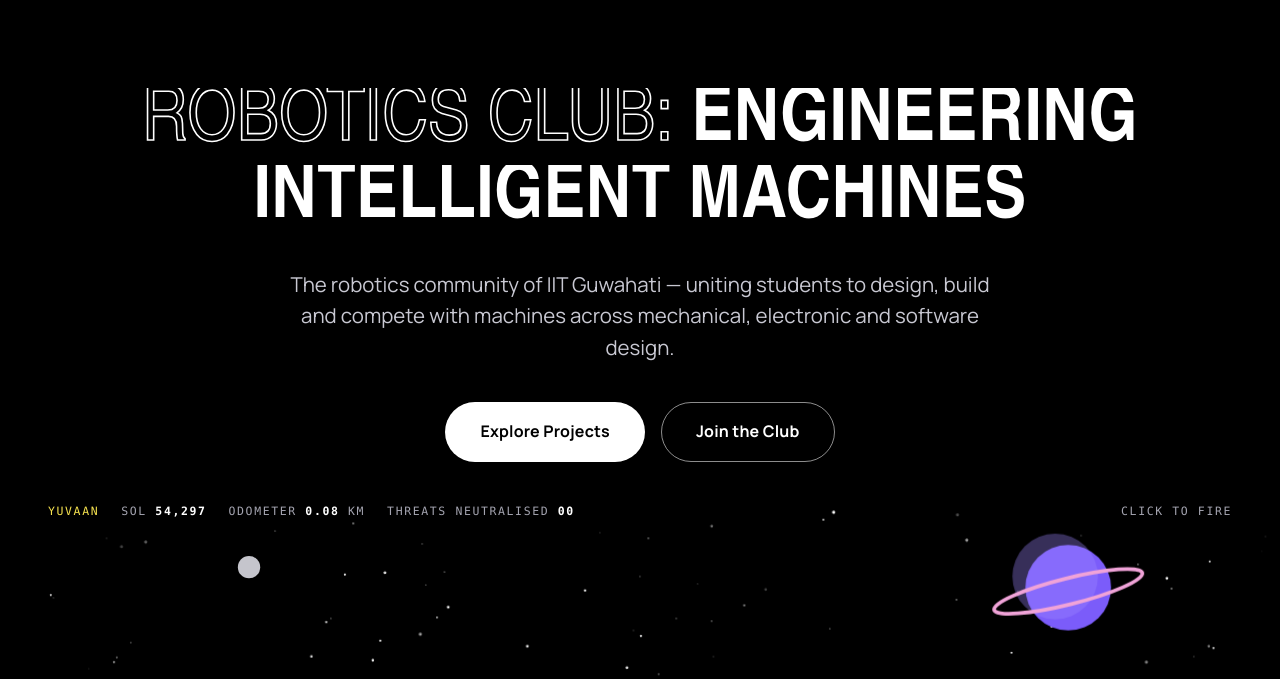
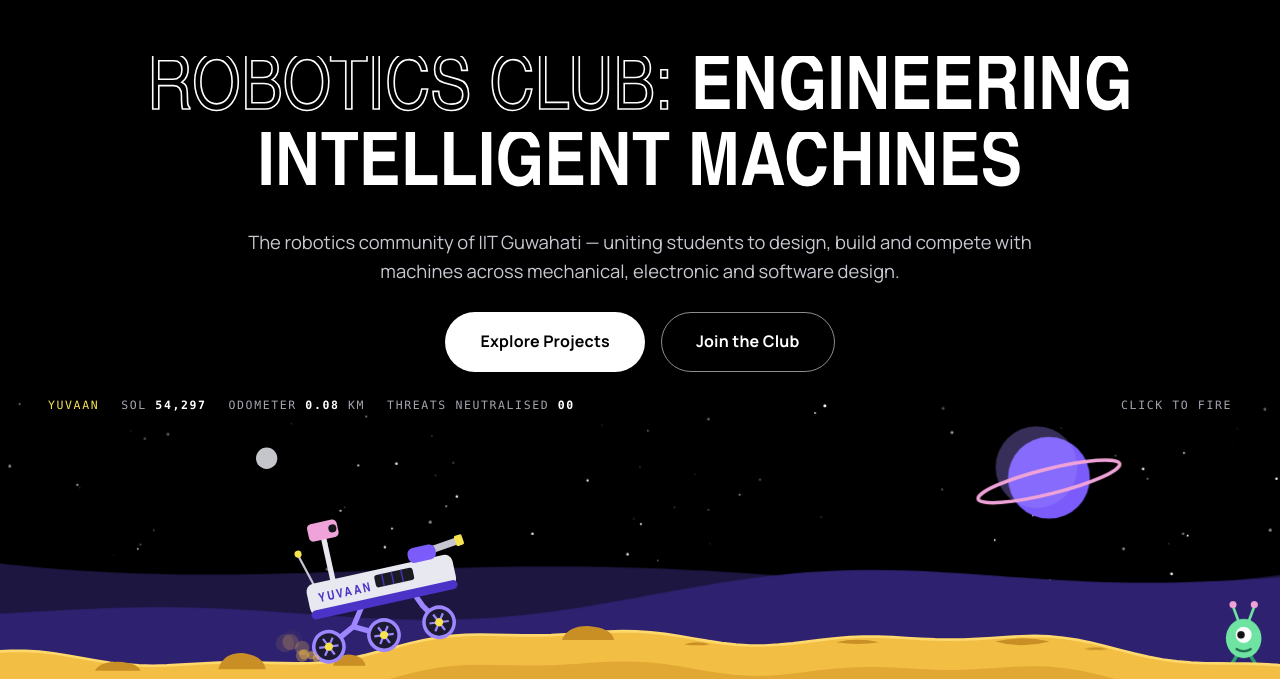
Before and after one commit to Aakashh-15/roboticsclub.iitg, a plain HTML site: page index.html in a window 1280 px wide. Shown: the part 73-752 px from the top of the page. Drawn offline with Linux system fonts and the light colour scheme; animation ran at ten frames a second; a web font is replaced by a local one.

Commit message:
Fit the hero into the first screen
- Hero fills exactly the viewport below the nav; Mars scene takes the remaining height
- Headline and copy scale with screen height so short laptop screens fit too
- Sky (stars, planet, moon, UFO altitude) anchors to the visible top on wide screens
- Scene keeps a width-based minimum height so the rover is never cropped

```diff
--- a/css/style.css
+++ b/css/style.css
@@ -141,24 +141,32 @@
 .menu-open .burger span:last-child { transform: translateY(-3.5px) rotate(-45deg); }
 
 /* ---------- hero ---------- */
-.hero { position: relative; padding-top: clamp(48px, 9vh, 110px); overflow: hidden; }
-.hero-copy { text-align: center; padding: 0 var(--pad); max-width: 1180px; margin: 0 auto; }
+/* The hero fills exactly one screen below the nav: copy at its natural height,
+   the Mars scene takes whatever height is left. */
+.hero {
+  position: relative; overflow: hidden;
+  display: flex; flex-direction: column;
+  min-height: calc(100vh - var(--nav-h, 82px));
+  min-height: calc(100svh - var(--nav-h, 82px));
+  padding-top: clamp(20px, 5vh, 72px);
+}
+.hero-copy { text-align: center; padding: 0 var(--pad); max-width: 1340px; margin: 0 auto; }
 .hero-title {
   font-family: var(--display); font-weight: 800;
-  font-size: clamp(40px, 6vw, 96px); line-height: 0.95; margin: 0;
+  font-size: clamp(38px, min(6vw, 9.5vh), 96px); line-height: 0.95; margin: 0;
   letter-spacing: 0.005em;
 }
 .hero-title .line { display: block; overflow: hidden; padding-bottom: 0.06em; }
 .booted .hero-title .line { animation: rise 0.9s var(--ease) both; }
 .booted .hero-title .line:nth-child(2) { animation-delay: 0.12s; }
 @keyframes rise { from { transform: translateY(60%); opacity: 0; clip-path: inset(0 0 100% 0); } to { transform: none; opacity: 1; clip-path: inset(0 0 0 0); } }
-.hero-sub { max-width: 720px; margin: 26px auto 0; color: #c8c8d2; font-size: clamp(17px, 1.6vw, 21px); line-height: 1.55; }
-.hero-ctas { display: flex; gap: 16px; justify-content: center; flex-wrap: wrap; margin-top: 38px; }
+.hero-sub { max-width: 820px; margin: clamp(14px, 2.4vh, 26px) auto 0; color: #c8c8d2; font-size: clamp(16px, min(1.6vw, 2.3vh), 21px); line-height: 1.55; }
+.hero-ctas { display: flex; gap: 16px; justify-content: center; flex-wrap: wrap; margin-top: clamp(18px, 3.4vh, 38px); }
 .booted .hero-sub, .booted .hero-ctas { animation: fade 0.9s 0.3s var(--ease) both; }
 @keyframes fade { from { opacity: 0; transform: translateY(14px); } }
 
-.mars { position: relative; margin-top: clamp(24px, 5vh, 56px); height: clamp(270px, 32vw, 470px); }
-.mars svg { width: 100%; height: 100%; display: block; cursor: crosshair; -webkit-tap-highlight-color: transparent; }
+.mars { position: relative; flex: 1 1 auto; min-height: max(230px, 19vw); max-height: 620px; margin-top: clamp(14px, 3vh, 48px); }
+.mars svg { position: absolute; inset: 0; width: 100%; height: 100%; display: block; cursor: crosshair; -webkit-tap-highlight-color: transparent; }
 .mars-hud, .mars-hint {
   position: absolute; top: 0; z-index: 1; margin: 0; pointer-events: none;
   font-family: ui-monospace, SFMono-Regular, Menlo, Consolas, monospace; font-size: 11.5px; letter-spacing: 0.14em; color: var(--muted);
--- a/js/common.js
+++ b/js/common.js
@@ -279,6 +279,9 @@
   renderChrome();
   renderPageHero();
   const nav = $("#nav");
+  const setNavH = () => nav && document.documentElement.style.setProperty("--nav-h", `${nav.offsetHeight}px`);
+  setNavH();
+  addEventListener("resize", setNavH, { passive: true });
   const burger = $("#burger");
   const links = $("#navLinks");
   const progress = $("#progress");
--- a/js/main.js
+++ b/js/main.js
@@ -571,17 +571,23 @@
   // The SVG is cropped to fit the screen ("slice"), so on narrow screens only the
   // middle of the 1440-wide scene is visible. Place the rover and the engagement
   // range relative to the visible part.
-  let RX = 520, VIEW_L = 0, VIEW_W = W;
+  let RX = 520, VIEW_L = 0, VIEW_W = W, VIEW_T = 0;
   const layout = () => {
     const r = svg.getBoundingClientRect();
     if (!r.width || !r.height) return;
     const scale = Math.max(r.width / W, r.height / H);
     VIEW_W = Math.min(W, r.width / scale);
     VIEW_L = (W - VIEW_W) / 2;
+    VIEW_T = H - Math.min(H, r.height / scale); // rows cropped off the top on wide screens
     RX = VIEW_L + Math.max(120, VIEW_W * 0.3);
+    // keep the sky (stars, planet, moon) anchored to the visible top edge
+    const sky = `translate(0 ${VIEW_T.toFixed(1)})`;
+    $("#marsStars").setAttribute("transform", sky);
+    $("#mars .planet").setAttribute("transform", sky);
   };
   layout();
   addEventListener("resize", layout, { passive: true });
+  if ("ResizeObserver" in window) new ResizeObserver(layout).observe(svg);
   const node = (tag, attrs, parent) => {
     const n = document.createElementNS(SVGNS, tag);
     for (const k in attrs) n.setAttribute(k, attrs[k]);
@@ -650,7 +656,7 @@
     const ufo = Math.random() < 0.35;
     const g = node("g", { class: "alien" + (ufo ? " ufo" : "") }, aliensG);
     g.innerHTML = ufo ? UFO : WALKER;
-    aliens.push({ g, ufo, x: VIEW_L + VIEW_W + 90, y: 0, base: 105 + Math.random() * 70, t: Math.random() * 6, alive: true });
+    aliens.push({ g, ufo, x: VIEW_L + VIEW_W + 90, y: 0, base: VIEW_T + 105 + Math.random() * 60, t: Math.random() * 6, alive: true });
   };
   const alienCenter = (a) => ({ x: a.x, y: a.ufo ? a.y - 4 : a.y - 30 });
 
```
